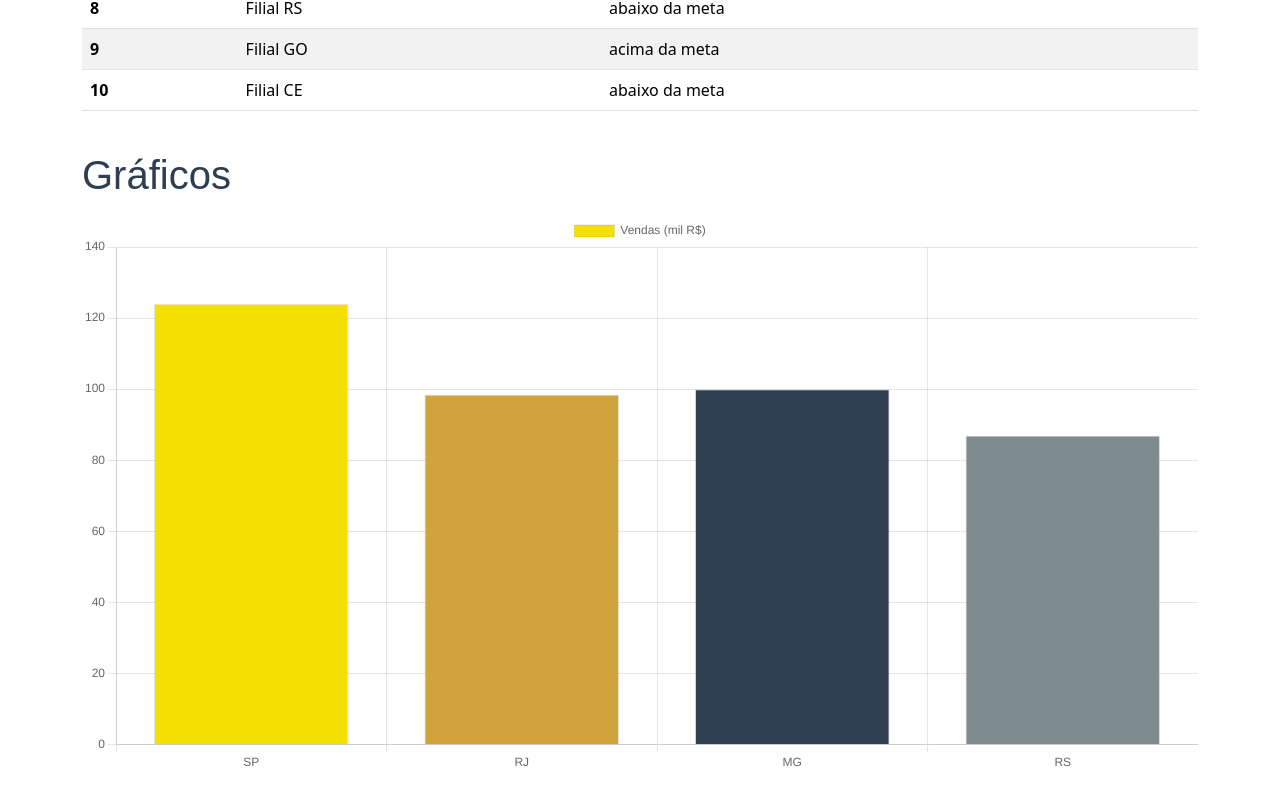
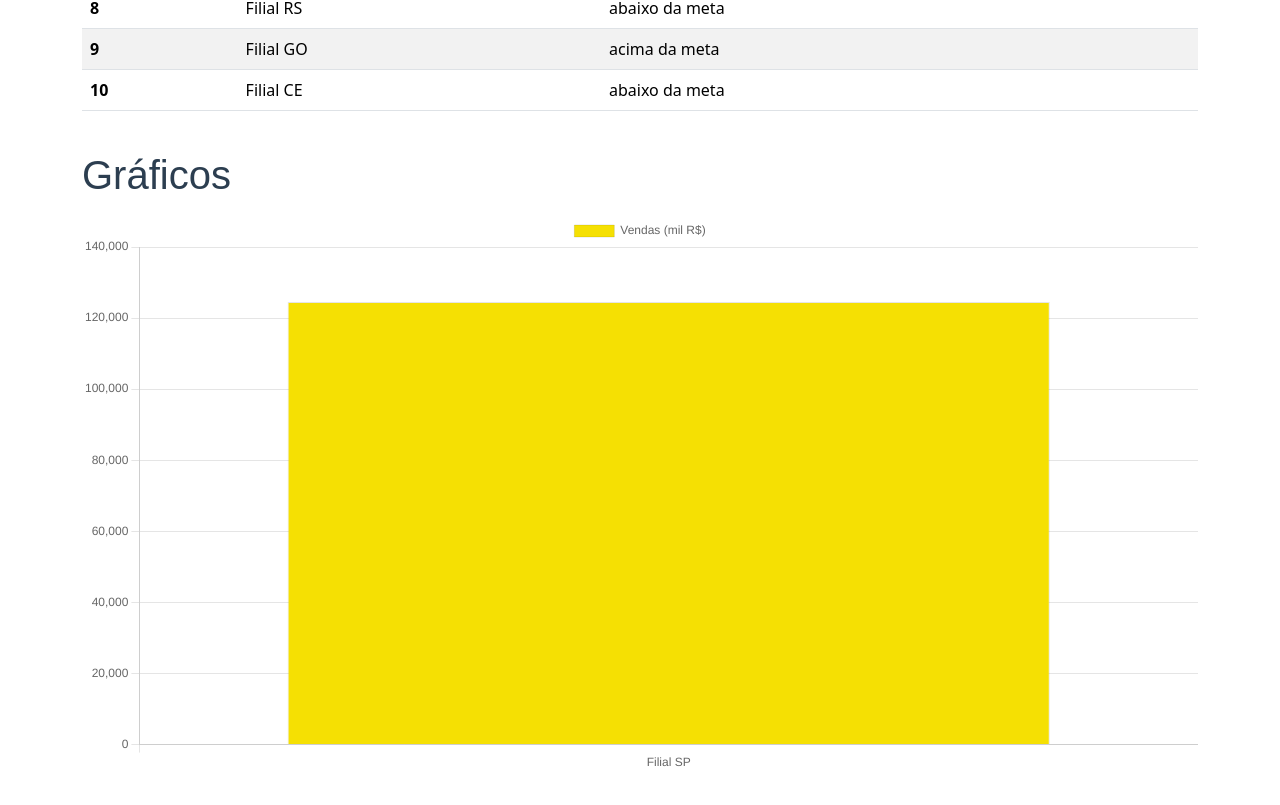
Before and after one commit to PedroHmelosilva/tabela_responsiva, a plain HTML site: page index.html in a window 1280 px wide. Shown: the part 658-1463 px from the top of the page. Drawn offline with nearby package versions, Linux system fonts and the light colour scheme; a web font is replaced by a local one.

Commit message:
inserindo o primeiro valor no grafico

```diff
--- a/index.html
+++ b/index.html
@@ -46,7 +46,7 @@
             </tbody>
         </table>
         <h1 id="graficos">Gráficos</h1>
-        <canvas id="meuGrafico" width="400" height="200"></canvas>
+        <canvas id="grafico" width="400" height="200"></canvas>
     </div>
     <script src="script.js"></script>
 </body>
--- a/script.js
+++ b/script.js
@@ -1,6 +1,7 @@
 //Função que renderiza a tabela
 const tabela = document.getElementById('tabela');
 const inputPesquisa = document.getElementById('pesquisa');
+const ctx = document.getElementById('grafico').getContext('2d');
 let dadosFiliais = [];
 
 function renderizarTabela(dados) {
@@ -63,27 +64,16 @@ function renderizarTabela(dados) {
     });
 }
 
-function atualizarEstadoMenu() {
-    const navLinks = document.querySelectorAll('.nav-links li');
-    navLinks.forEach((link, index) => {
-        if (index === 0) {
-            link.classList.add('active');
-        } else {
-            link.classList.remove('active');
-        }
-    });
-}
-
+function renderizarGrafico(dados) {
+    dados.forEach(filial => {
         //Graficos
-const ctx = document.getElementById('meuGrafico').getContext('2d');
-
-const meuGrafico = new Chart(ctx, {
+        const grafico = new Chart(ctx, {
             type: 'bar', // tipos: 'line', 'pie', 'doughnut', 'bar', etc
             data: {
-        labels: ['SP', 'RJ', 'MG', 'RS'],
+                labels: [filial.nome],
                 datasets: [{
                     label: 'Vendas (mil R$)',
-            data: [124, 98.5, 100, 87],
+                    data: [filial.vendas],
                     backgroundColor: [
                         '#f5e003', '#d1a33c', '#2c3e50', '#7f8c8d'
                     ],
@@ -98,6 +88,19 @@ const meuGrafico = new Chart(ctx, {
                 }
             }
         });
+    })
+}
+
+function atualizarEstadoMenu() {
+    const navLinks = document.querySelectorAll('.nav-links li');
+    navLinks.forEach((link, index) => {
+        if (index === 0) {
+            link.classList.add('active');
+        } else {
+            link.classList.remove('active');
+        }
+    });
+}
 
 //Vizualização dos dados da tabela
 fetch('dados.json')
@@ -105,6 +108,7 @@ fetch('dados.json')
     .then(data => {
         dadosFiliais = data;
         renderizarTabela(dadosFiliais);
+        renderizarGrafico(dadosFiliais)
     })
     .catch(error => console.error('Erro ao carregar os dados:', error));
 
```
Lines whose indentation alone changed are shown as unchanged.
